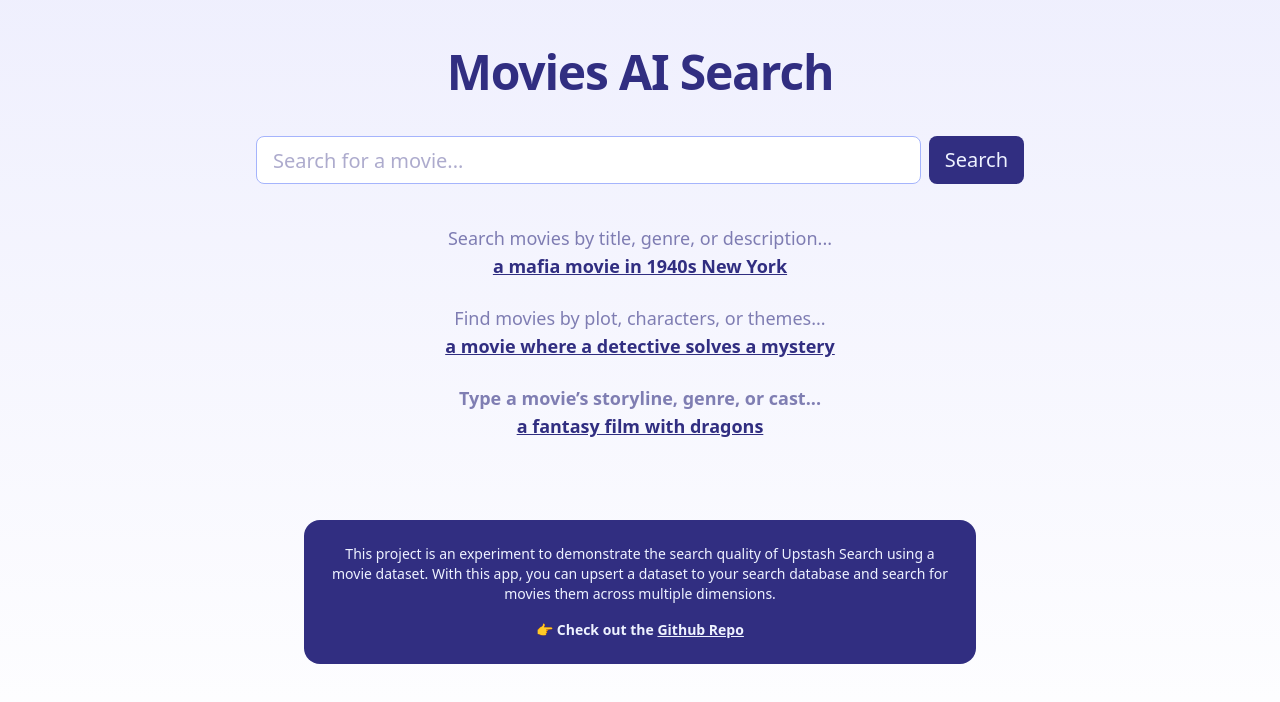
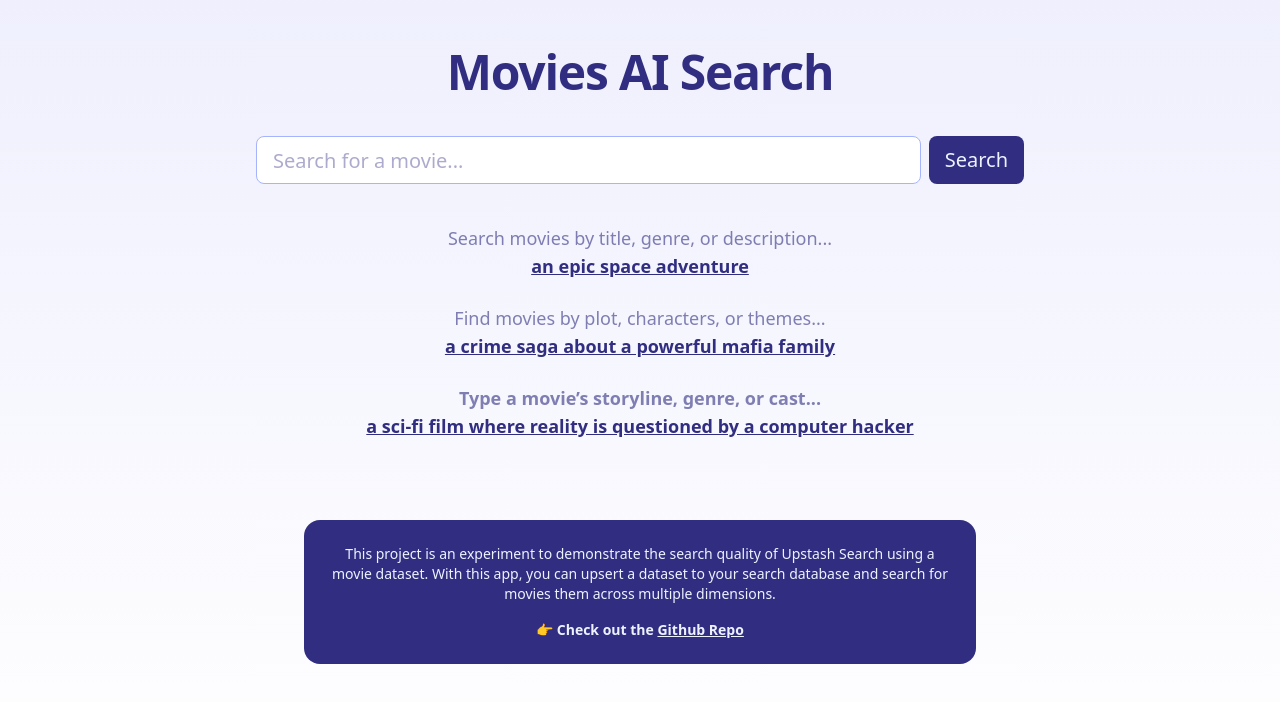
Before and after one commit to upstash/search-js, a Next.js app in the folder examples/nextjs-movies/: page / in a window 1280 px wide. Shown: the top 702 px of the page. Built offline with nearby package versions, Linux system fonts and the light colour scheme.

Commit message:
fix: update suggested queries

```diff
--- a/examples/nextjs-movies/components/result-data.tsx
+++ b/examples/nextjs-movies/components/result-data.tsx
@@ -4,8 +4,8 @@ import type { DefinedUseQueryResult } from "@tanstack/react-query";
 
 export default function ResultData({
   state,
-  onChangeQuery = () => {},
-  onSubmit = () => {},
+  onChangeQuery = () => { },
+  onSubmit = () => { },
 }: {
   state: DefinedUseQueryResult<Result | undefined, Error>;
   onChangeQuery: (q: string) => void;
@@ -43,11 +43,11 @@ export default function ResultData({
           <button
             className="underline font-bold"
             onClick={() => {
-              onChangeQuery("a mafia movie in 1940s New York");
+              onChangeQuery("an epic space adventure");
               setTimeout(() => onSubmit(), 100);
             }}
           >
-            a mafia movie in 1940s New York
+            an epic space adventure
           </button>
         </li>
 
@@ -58,11 +58,11 @@ export default function ResultData({
           <button
             className="underline font-bold"
             onClick={() => {
-              onChangeQuery("a movie where a detective solves a mystery");
+              onChangeQuery("a crime saga about a powerful mafia family");
               setTimeout(() => onSubmit(), 100);
             }}
           >
-            a movie where a detective solves a mystery
+            a crime saga about a powerful mafia family
           </button>
         </li>
 
@@ -73,11 +73,11 @@ export default function ResultData({
           <button
             className="underline font-bold"
             onClick={() => {
-              onChangeQuery("a fantasy film with dragons");
+              onChangeQuery("a sci-fi film where reality is questioned by a computer hacker");
               setTimeout(() => onSubmit(), 100);
             }}
           >
-            a fantasy film with dragons
+            a sci-fi film where reality is questioned by a computer hacker
           </button>
         </li>
       </ol>
```
